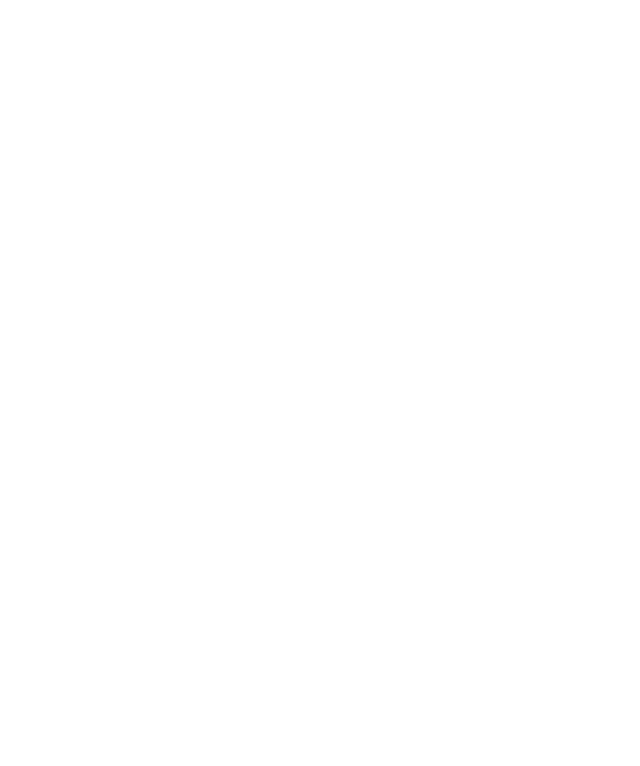
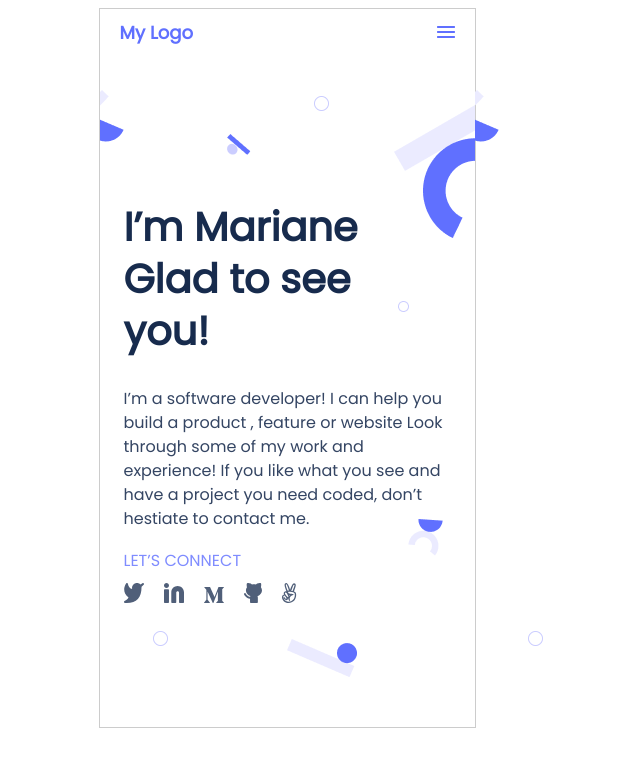
Before and after one commit to chiztechnology/Israel-Portfolio, a plain HTML site: page index.html in a window 1280 px wide. Shown: the whole page, without its empty margins (353-993 px from the left). Drawn offline with Linux system fonts and the light colour scheme.

Commit message:
Add components & css code

```diff
--- a/index.html
+++ b/index.html
@@ -1,15 +1,22 @@
 <!DOCTYPE html>
 <html lang="en">
+
 <head>
     <meta charset="UTF-8">
     <meta http-equiv="X-UA-Compatible" content="IE=edge">
     <meta name="viewport" content="width=device-width, initial-scale=1.0">
     <title>Israel CHIZUNGU Portfolio</title>
+    <link href='https://fonts.googleapis.com/css?family=Poppins' rel='stylesheet'>
+
+    <link rel="stylesheet" href="styles.css">
 </head>
+
 <body>
     <section>
         <!--  toolbar starts -->
         <header>
+            <a href="#" class="logo">My Logo</a>
+            <a href="#"><img src="img/hamburger.png" alt="humburger icon" class="hamburger"></a>
 
 
         </header>
@@ -18,9 +25,22 @@
 
         <!--  headline starts -->
         <main>
-
+            <h2 class="intro-text">I’m Mariane
+                Glad to see you!</h2>
+            <p class="description">I’m a software developer! I can help you build a product , feature or website Look through some of my
+                work and experience! If you like what you see and have a project you need coded, don’t hestiate to
+                contact me.</p>
+            <a href="#" class="subtitle">LET’S CONNECT</a>
+            <div class="links-group">
+                <a href="#" class="link"><img src="img/Vectortwitter.svg" alt="twitter" class="img-link"></a>
+                <a href="#" class="link"><img src="img/Linkedin iconlinkedin.svg" alt="Linkedin" class="img-link"></a>
+                <a href="#" class="link"><img src="img/Vectorm.svg" alt="M" class="img-link"></a>
+                <a href="#" class="link"><img src="img/Vectorgithub.svg" alt="github" class="img-link"></a>
+                <a href="#" class="link"><img src="img/Vectorp-l.svg" alt="Peace & Love" class="img-link"></a>
+            </div>
         </main>
         <!--  headline ends -->
     </section>
 </body>
+
 </html>
--- /dev/null
+++ b/styles.css
@@ -0,0 +1,105 @@
+body {
+    min-width: 375px;
+    display: flex;
+    justify-content: center;
+    align-items: center;
+}
+
+section {
+    width: 375px;
+    height: 718px;
+    border: 1px solid #ccc;
+    background: #fff;
+}
+
+header {
+    width: 375px;
+    height: 48px;
+    display: flex;
+    justify-content: space-between;
+    align-items: center;
+
+
+}
+
+.logo {
+    font-family: 'Poppins';
+    font-style: normal;
+    font-weight: 700;
+    font-size: 18px;
+    text-decoration: none;
+    line-height: 20px;
+    display: flex;
+    align-items: center;
+    text-align: center;
+    color: #6070FF;
+    padding-left: 20px;
+}
+
+.hamburger {
+    width: 18px;
+    height: 12px;
+    padding-right: 20px;
+}
+
+main {
+    background: url('img/header-shapes mobile.png');
+    width: 462px;
+    height: 587.15px;
+}
+
+.intro-text {
+    width: 300px;
+    height: 150px;
+    font-family: 'Poppins';
+    font-style: normal;
+    font-weight: 800;
+    font-size: 40px;
+    line-height: 52px;
+    display: flex;
+    align-items: center;
+    color: #172B4D;
+    flex: none;
+    order: 0;
+    flex-grow: 0;
+    padding-left: 24px;
+    padding-right: 24px;
+    padding-top: 114px;
+}
+
+.description {
+    width: 327px;
+    height: 146px;
+
+    font-family: 'Poppins';
+    font-style: normal;
+    font-weight: 400;
+    font-size: 16px;
+    line-height: 24px;
+    color: #344563;
+    padding-left: 24px;
+    padding-right: 24px;
+}
+
+.subtitle {
+    height: 24px;
+    font-family: 'Poppins';
+    font-style: normal;
+    font-weight: 500;
+    font-size: 16px;
+    line-height: 24px;
+    text-decoration: none;
+    color: #7F8CFF;
+    padding-left: 24px;
+    padding-right: 24px;
+}
+
+.links-group {
+    padding-left: 16px;
+    padding-top: 10px;
+}
+
+.link {
+    padding-left: 8px;
+    padding-right: 8px;
+}
```
Also changed, not shown: img/Linkedin iconlinkedin.svg (added), img/Vectorgithub.svg (added), img/Vectorm.svg (added), img/Vectorp-l.svg (added), img/Vectortwitter.svg (added), img/hamburger.png (added), img/header-shapes mobile.png (added), img/header-shapes mobile.svg (added), 3 other files.
